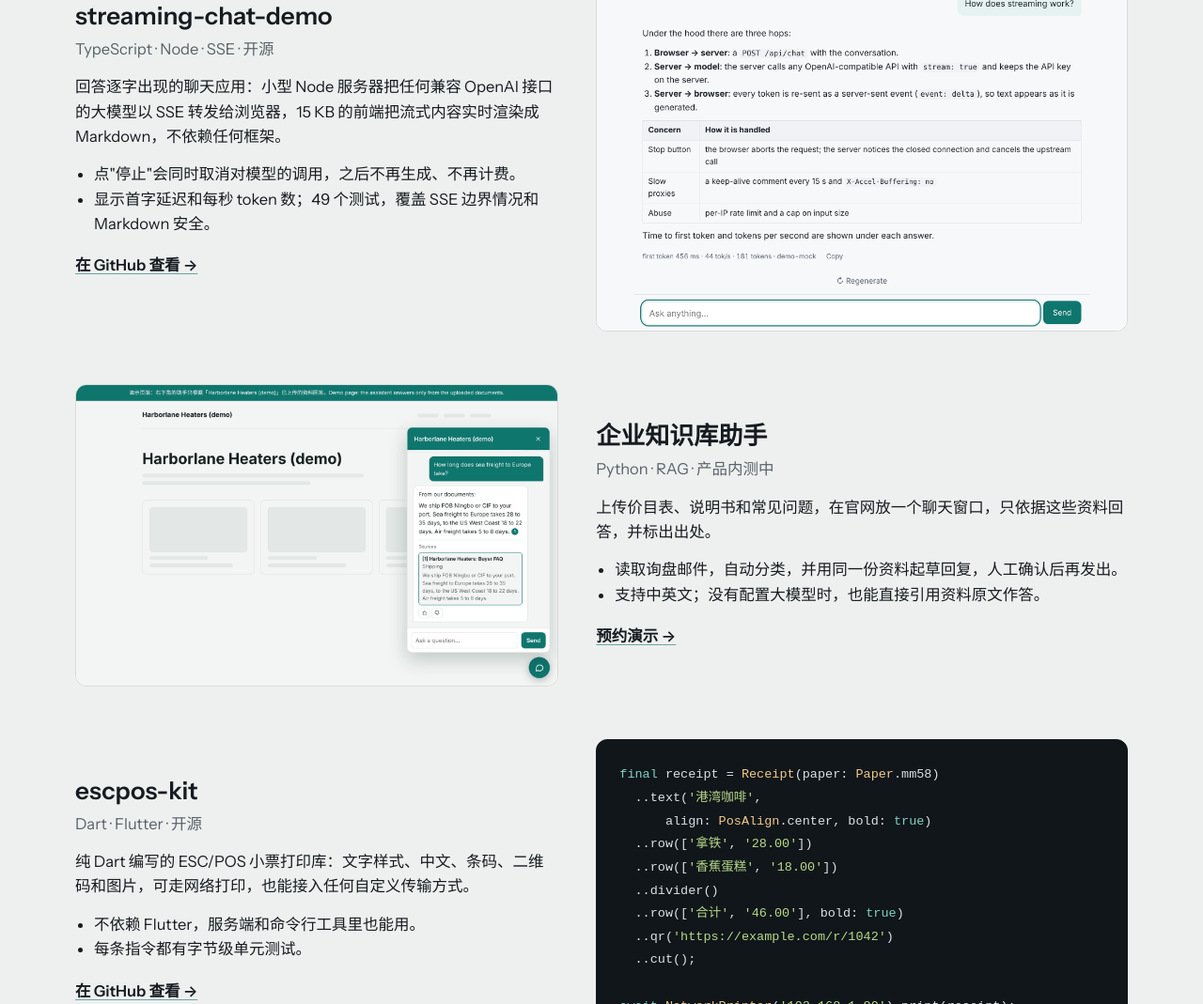
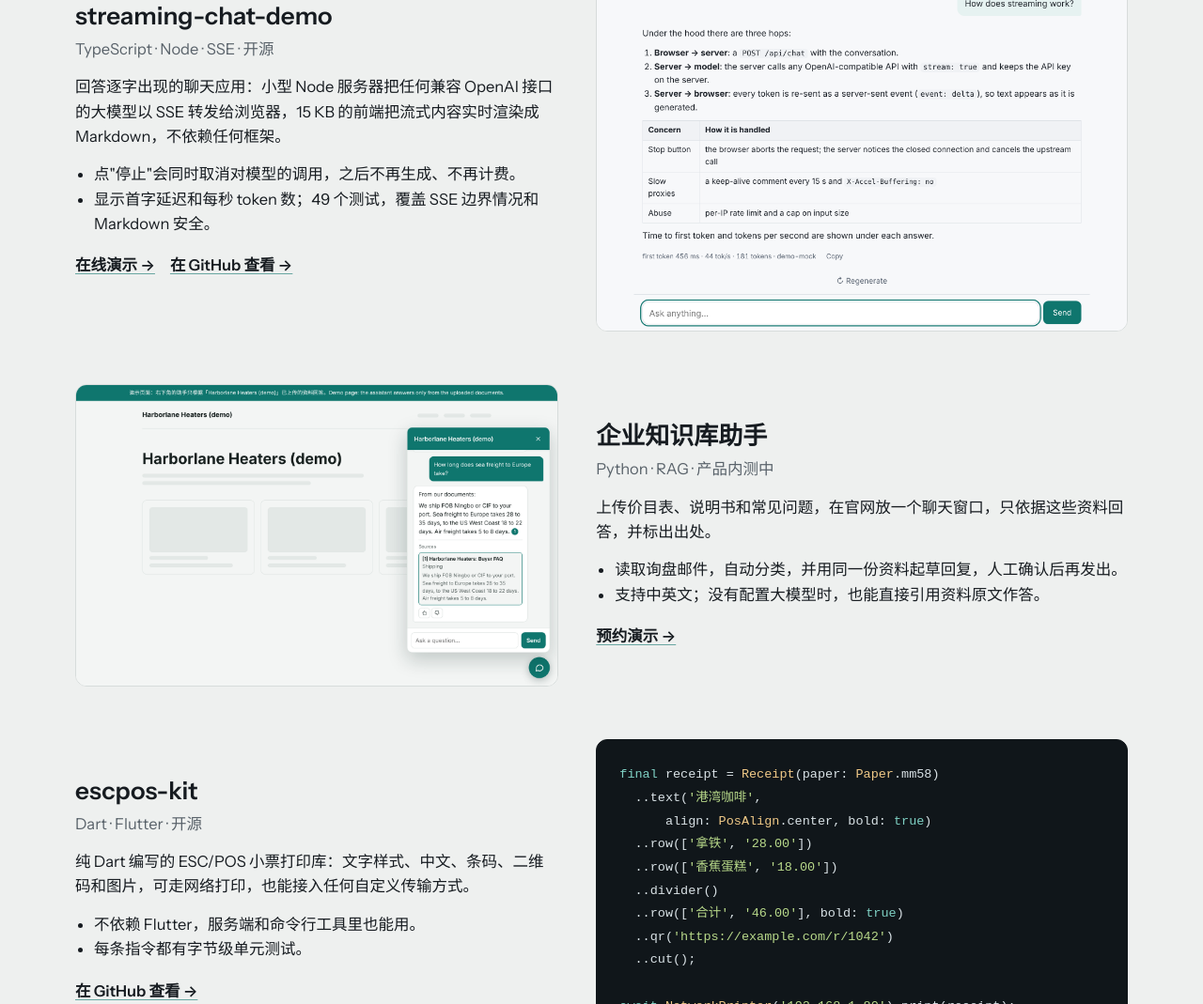
Before and after one commit to hanxmone-ai/hanxmone-ai.github.io, a plain HTML site: page zh/index.html in a window 1280 px wide. Shown: the part 3058-4127 px from the top of the page at 94% size. Drawn offline with Linux system fonts and the light colour scheme; a web font is replaced by a local one.

Commit message:
Link the streaming-chat-demo live demo
Co-Authored-By: Claude Opus 5.5 <noreply@anthropic.com>
Claude-Session: https://claude.ai/code/session_01VXyQ4XhTm32yD45xs7h6of

```diff
--- a/zh/index.html
+++ b/zh/index.html
@@ -195,7 +195,7 @@
               <li>点"停止"会同时取消对模型的调用，之后不再生成、不再计费。</li>
               <li>显示首字延迟和每秒 token 数；49 个测试，覆盖 SSE 边界情况和 Markdown 安全。</li>
             </ul>
-            <p class="links"><a href="https://github.com/hanxmone-ai/streaming-chat-demo">在 GitHub 查看 →</a></p>
+            <p class="links"><a href="https://hanxmone-ai.github.io/streaming-chat-demo/">在线演示 →</a> <a href="https://github.com/hanxmone-ai/streaming-chat-demo">在 GitHub 查看 →</a></p>
           </div>
           <figure class="shot"><img src="../assets/chat-demo.png" alt="聊天窗口中逐字生成的回答，包含编号列表、表格和耗时数据" width="2000" height="1440" loading="lazy"></figure>
         </article>
```
Also changed, not shown: index.html (+1 -1 lines).
